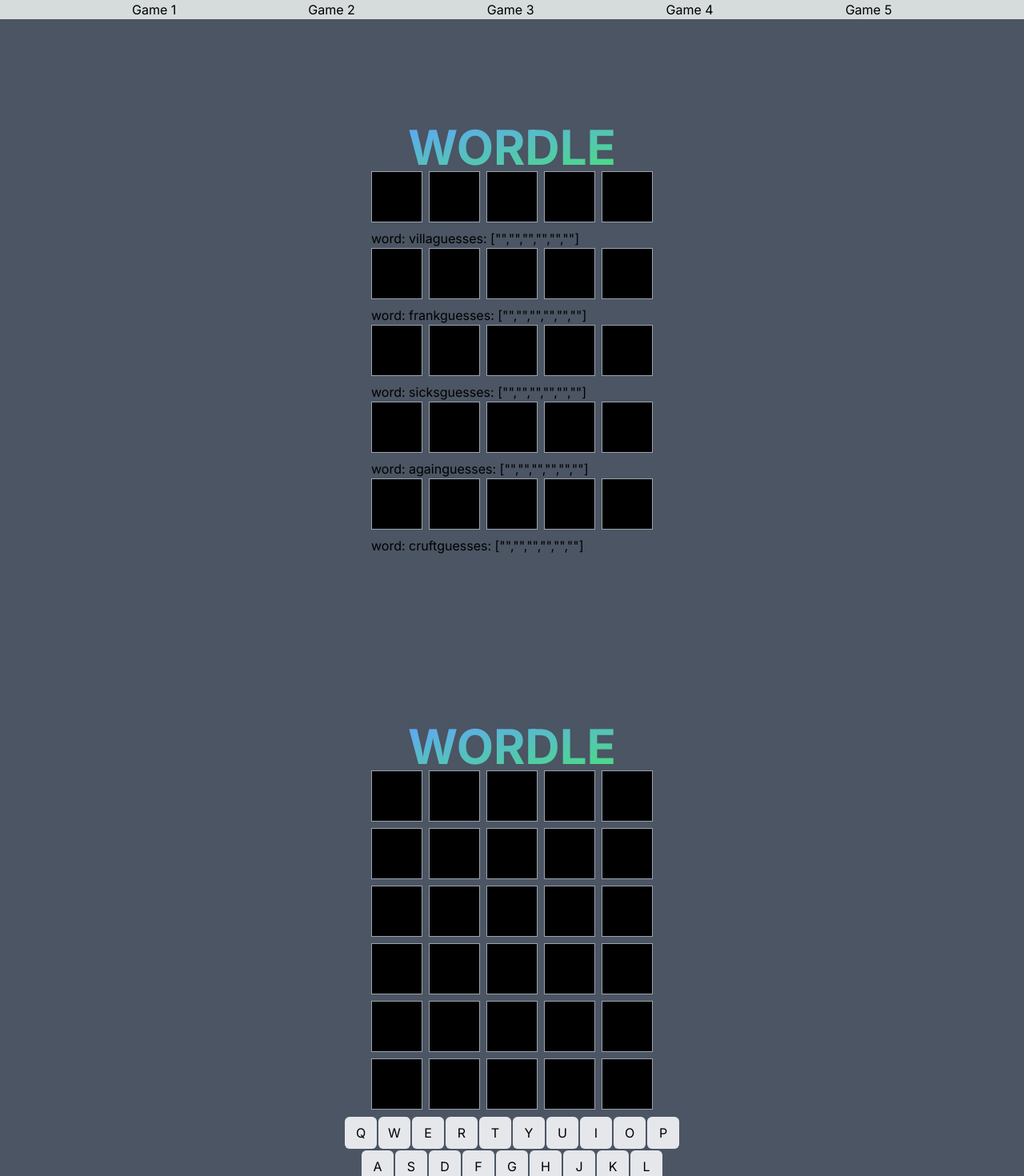
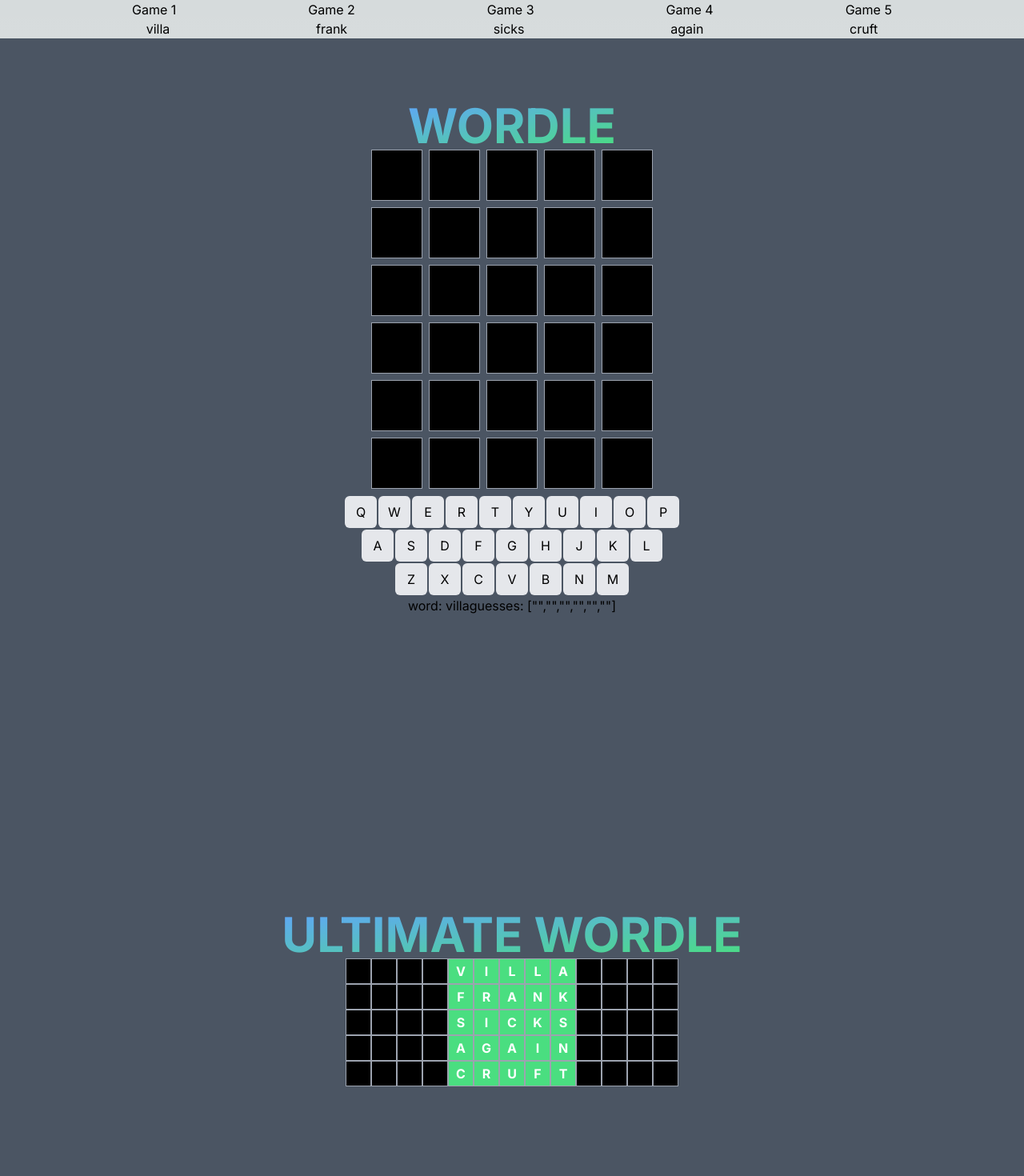
Before and after one commit to ehof17/wordle2, a Next.js app: page /wordle in a window 1280 px wide. Shown: the top 1470 px of the page at 80% size. Built offline with nearby package versions, Linux system fonts and the light colour scheme.

Commit message:
Making New grid

```diff
--- /dev/null
+++ b/app/components/UltBoard.tsx
@@ -0,0 +1,58 @@
+
+import { observer } from "mobx-react-lite";
+import Guess from "./Guess";
+/* Grid will be 13 x 5*/
+const UltimateBoard = observer(({store}) => {
+
+    return (
+      <div className="flex h-screen w-screen flex-col items-center justify-center bg-gray-600">
+        <h1 className="text-6xl font-bold uppercase text-transparent bg-clip-text bg-gradient-to-br from-blue-400 to-green-400">Ultimate Wordle</h1>
+        {store.words.map((row, index) => {
+        const preLength = store.startingIndexes[index];
+        const postLength = 13 - (preLength + 5);
+        return (
+            <div key={index}>
+                <div className="grid" style={{ gridTemplateColumns: "repeat(13, minmax(0, 1fr))" }}>
+                    {new Array(preLength).fill(0).map((_, i) => {
+
+                        const bgColor = "bg-black";
+
+                        return (
+                            <div key={i} className={`h-8 w-8 border border-gray-400 text-white font-bold uppercase flex items-center justify-center ${bgColor}`}>
+
+                            </div>
+                        );
+                    })}
+
+                    {new Array(5).fill(0).map((_, i) => {
+                        const guessValue = (row && row[i]) || "";
+                        const bgColor = guessValue == "" ? "bg-black" : "bg-green-400";
+
+                        return (
+                            <div key={i} className={`h-8 w-8 border border-gray-400 text-white font-bold uppercase flex items-center justify-center ${bgColor}`}>
+                                {guessValue}
+                            </div>
+                        );
+                    })}
+                    {new Array(postLength).fill(0).map((_, i) => {
+
+                       const bgColor = "bg-black";
+
+                       return (
+                           <div key={i} className={`h-8 w-8 border border-gray-400 text-white font-bold uppercase flex items-center justify-center ${bgColor}`}>
+
+                           </div>
+                       );
+                   })}
+                </div>
+            </div>
+        );
+    })}
+        </div>
+
+
+
+
+    );
+  });
+  export default UltimateBoard;
--- a/app/components/Ultimate.tsx
+++ b/app/components/Ultimate.tsx
@@ -5,24 +5,16 @@
 const Ultimate = observer(({stores}) => {
     return (
       <div className="flex h-screen w-screen flex-col items-center justify-center bg-gray-600">
-        <h1 className="text-6xl font-bold uppercase text-transparent bg-clip-text bg-gradient-to-br from-blue-400 to-green-400">Wordle</h1>
+        <h1 className="text-6xl font-bold uppercase text-transparent bg-clip-text bg-gradient-to-br from-blue-400 to-green-400">Ultimate Wordle</h1>
         {stores.map((store, index) => (
           <div key={index}>
-            {store.won && <h1>You Won Game {index + 1}!</h1>}
-            {store.lost && <h1>You Lost Game {index + 1}!</h1>}
-            {(store.won || store.lost) && (
-              <button onClick={store.init} className="p-4 bg-blue-500 text-white rounded-lg mt-4">
-                Play Again Game {index + 1}
-              </button>
-            )}
+
 
             <Guess
             word={store.word}
             guess={store.won ? store.word : store.guesses[store.currentGuess]}
             isGuessed={store.won ? true : false}/>
 
-            word: {store.word}
-            guesses: {JSON.stringify(store.guesses)}
           </div>
         ))}
       </div>
--- a/app/components/Wordle.tsx
+++ b/app/components/Wordle.tsx
@@ -6,19 +6,11 @@
 import PuzzleStore from "../stores/PuzzleStore";
 
 const Wordle = observer(({store}) => {
-  console.log(`store in Wordle: ${store}`)
-  console.log(`store in Wordle: ${JSON.stringify(store)}`)
 
   return (
     <div className="flex h-screen w-screen flex-col items-center justify-center bg-gray-600">
       <h1 className="text-6xl font-bold uppercase text-transparent bg-clip-text bg-gradient-to-br from-blue-400 to-green-400">Wordle</h1>
-      {store.won && <h1>You Won!</h1>}
-      {store.lost && <h1>You Lost!</h1>}
-      {(store.won || store.lost) && (
-        <button onClick={store.init} className="p-4 bg-blue-500 text-white rounded-lg mt-4">
-          Play Again
-        </button>
-      )}
+
 
       {store.guesses.map((_, i) => (
         <Guess
--- /dev/null
+++ b/app/stores/UltStore.tsx
@@ -0,0 +1,99 @@
+
+import words from '../../words.json';
+import { makeAutoObservable } from "mobx";
+class UltStore {
+    word= '';
+    guesses= [];
+    currentGuess= 0;
+    words=[];
+    selectedIndexes = [0, 0, 0, 0, 0];
+    startingIndexes = [4, 4, 4, 4, 4];
+
+   constructor() {
+        makeAutoObservable(this);
+        this.handleKeyUp = this.handleKeyUp.bind(this);
+
+    }
+
+
+    get won(){
+        return this.guesses[this.currentGuess-1] === this.word;
+    }
+
+    get lost(){
+        return this.currentGuess === 6;
+    }
+
+    get allGuesses(){
+        return this.guesses.slice(0, this.currentGuess).join("").split("");
+    }
+
+    get exactGuesses(){
+        return(
+            this.word
+            .split('')
+            .filter((letter, i) => {
+                return this.guesses
+                .slice(0, this.currentGuess)
+                .map((word) => word[i])
+                .includes(letter);
+            }
+        ))
+    }
+
+    get inexactGuesses(){
+        return this.word
+        .split('')
+        .filter((letter)=> this.allGuesses.includes(letter))
+
+    }
+
+    init(){
+        this.word = words[Math.floor(Math.random() * words.length)];
+        this.guesses = new Array(6).fill('');
+        this.currentGuess = 0;
+
+
+    }
+    moveSelection(direction){
+        if (direction === 'left'){
+            this.currentGuess = Math.max(0, this.currentGuess - 1);
+        }
+        if (direction === 'right'){
+            this.currentGuess = Math.min(5, this.currentGuess + 1);
+        }
+    }
+    submitGuess(){
+        if (words.includes(this.guesses[this.currentGuess])){
+            this.currentGuess++;
+        }
+
+    }
+    handleKeyUp(e){
+        console.log(this.word, this.guesses, this.currentGuess, e.key);
+        if (this.won || this.lost){
+        return;
+    }
+        if (e.key === 'ArrowDown'){
+            return this.moveSelection('left');
+        }
+        if (e.key === 'ArrowUp'){
+            return this.moveSelection('right');
+        }
+        if (e.key === 'Backspace'){
+            this.guesses[this.currentGuess] = this.guesses[this.currentGuess].slice(
+              0,
+              this.guesses[this.currentGuess].length - 1
+            );
+            return;
+        }
+        if (this.guesses[this.currentGuess].length < 5 && e.key.match(/^[A-z]$/)){
+            this.guesses[this.currentGuess] += e.key.toLowerCase();
+        }
+
+
+    }
+
+
+}
+export default UltStore;
--- a/app/wordle/page.tsx
+++ b/app/wordle/page.tsx
@@ -9,7 +9,8 @@
 import PuzzleStore from "../stores/PuzzleStore";
 import exp from 'constants';
 import Ultimate from '../components/Ultimate';
-
+import UltStore from "../stores/UltStore";
+import UltimateBoard from '../components/UltBoard';
 
 
 
@@ -23,6 +24,7 @@
     new PuzzleStore(),
     new PuzzleStore()
   ]);
+  const UltStory = useLocalObservable(() => new UltStore());
   useEffect(() => {
     stores.forEach(store => store.init());
   }, []);
@@ -48,16 +50,27 @@
     <div>
       <div className='flex items-center justify-evenly'>
         {stores.map((store, index) => (
+          UltStory.words[index] = store.word,
           <button className={store.won ? "text-green-400" : "text-white-900"} key={index} onClick={() => switchGame(index)}>
             Game {index + 1}
           </button>
         ))}
       </div>
+      <div className='flex items-center justify-evenly'>
+        {UltStory.words.map((store, index) => (
+          <button className={store.won ? "text-green-400" : "text-white-900"} key={index} onClick={() => switchGame(index)}>
+            {store}
+          </button>
 
+        ))}
+      </div>
+
+
+      <Wordle store={stores[activeStoreIndex]} />
       <div className='flex items-center justify-evenly'>
-      <Ultimate stores = {stores}/>
+
+      <UltimateBoard store = {UltStory}/>
       </div>
-      <Wordle store={stores[activeStoreIndex]} />
     </div>
   ));
 };
```
